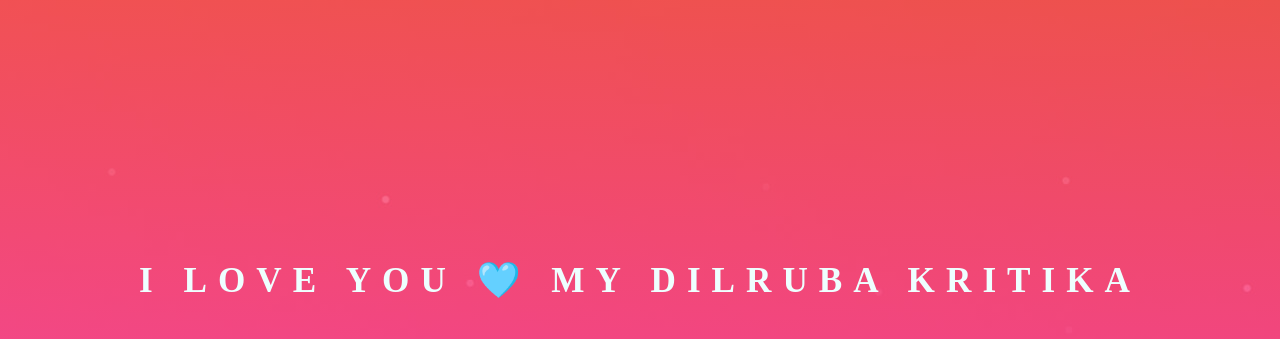
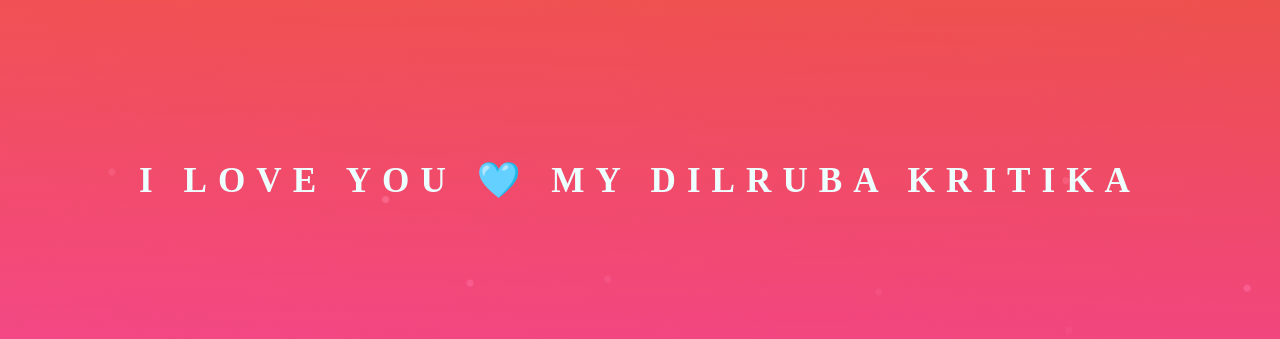
Before and after one commit to Satyaprakash666/Impress, a plain HTML site: page index.html in a window 1280 px wide. Shown: the top 339 px of the page. Drawn offline with Linux system fonts and the light colour scheme.

Commit message:
Update program.css

```diff
--- a/css/program.css
+++ b/css/program.css
@@ -26,7 +26,7 @@ body {
     font-size: 2.2rem;
     font-weight: 800;
     letter-spacing: 11px;
-    margin-top: 210px !important;
+    margin-top: 10px !important;
     text-transform: uppercase;
     /* justify-self: flex-start; */
 }
```
